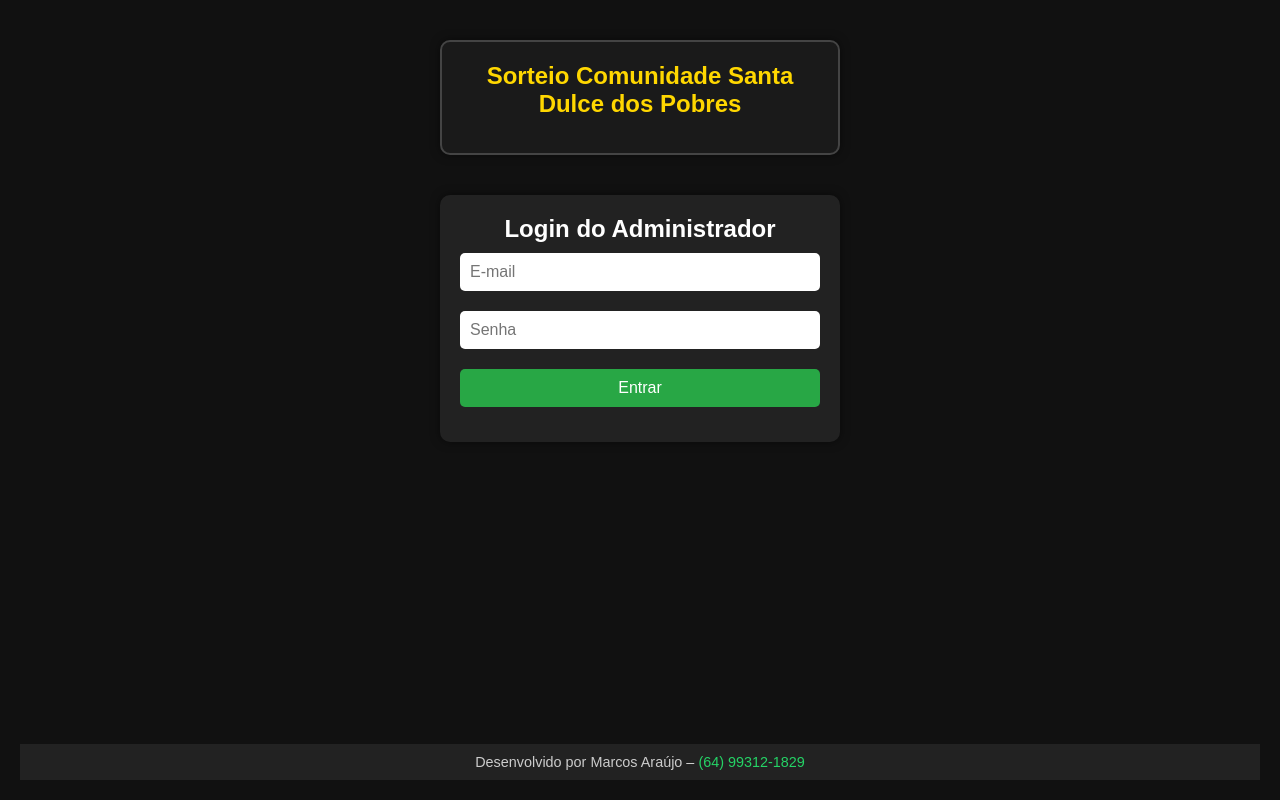
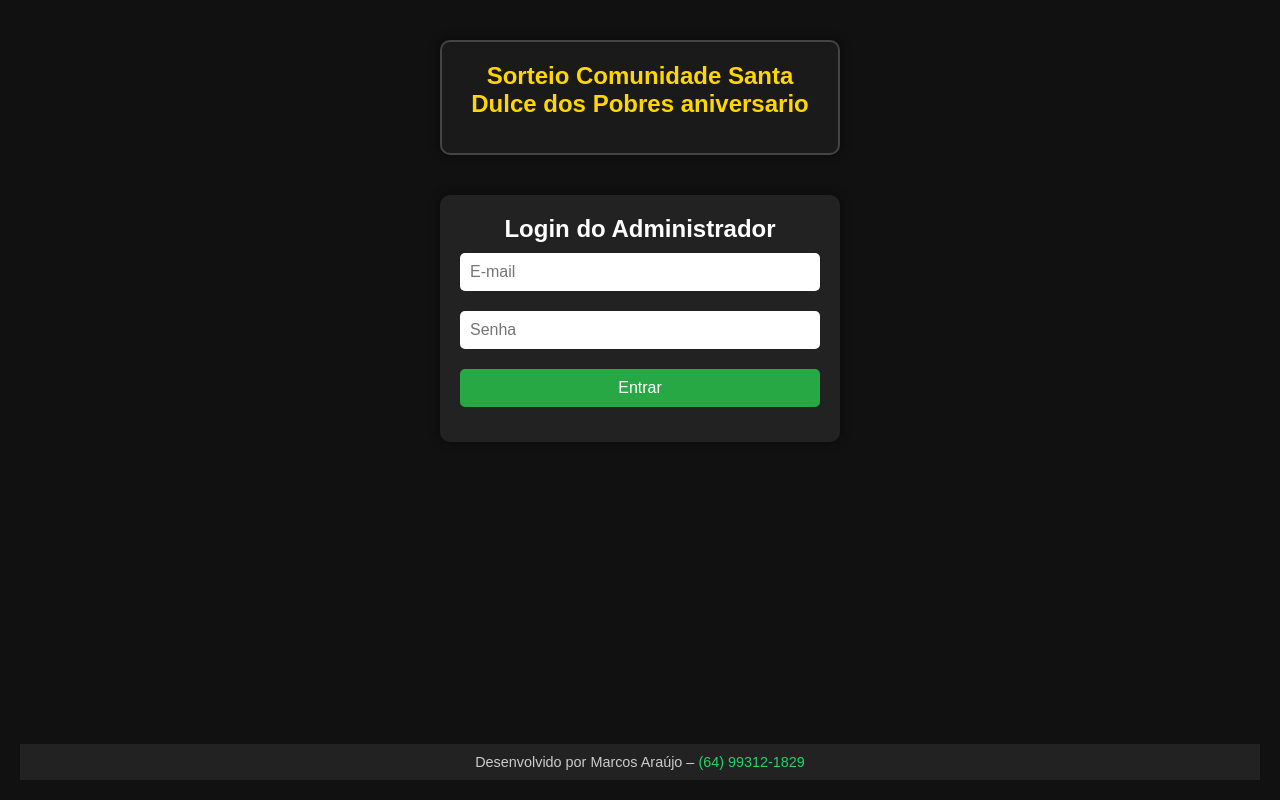
Before and after one commit to DevMarcosAraujo/sorteio, a plain HTML site: page Index.html in a window 1280 px wide. Drawn offline with Linux system fonts and the light colour scheme; no server answers.

Commit message:
primeiro comite de hj

```diff
--- a/Index.html
+++ b/Index.html
@@ -10,7 +10,7 @@
 
   <!-- Lista de Ganhadores (visível ao público) -->
   <div class="container ganhadores-publico">
-    <h2>Sorteio Comunidade Santa Dulce dos Pobres</h2>
+    <h2>Sorteio Comunidade Santa Dulce dos Pobres aniversario</h2>
     <ul id="ganhadoresPublico"></ul>
   </div>
 
```
